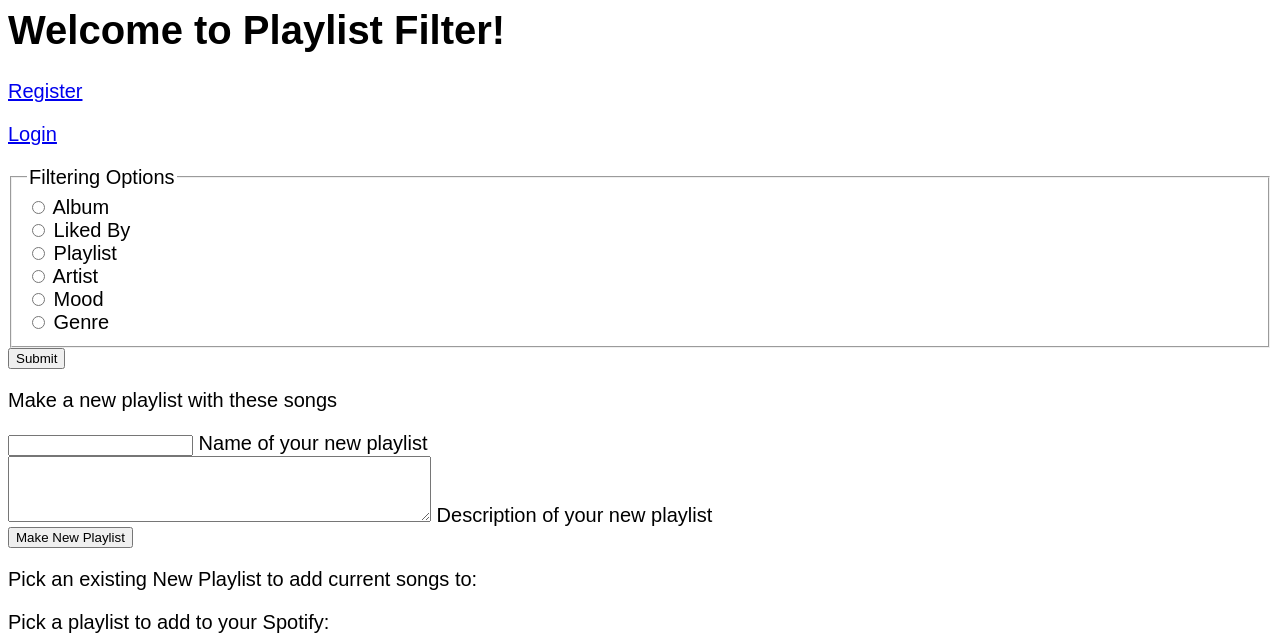
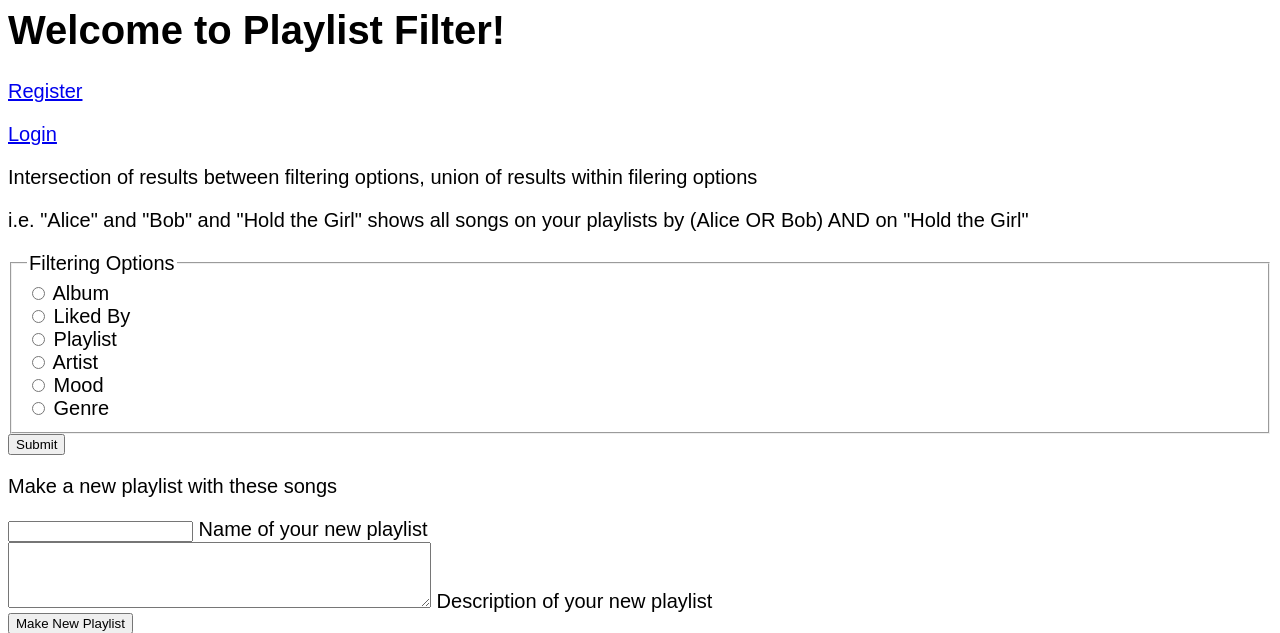
Before and after one commit to Aiko346/MusicDatabaseProj, a Flask app: page / in a window 1280 px wide. Shown: the top 633 px of the page. Run offline with Flask 2, Linux system fonts and the light colour scheme; parts of the project's set-up code (start-up, migrations or seed data) failed here and were passed over; some libraries are stand-ins or nearby versions.

Commit message:
Add to index.html.

```diff
--- a/templates/index.html
+++ b/templates/index.html
@@ -32,7 +32,8 @@
   <p><a href="get-data">Login</a></p>
   {% endif %}
 
-  <p></p>
+  <p>Intersection of results between filtering options, union of results within filering options</p>
+  <p>i.e. "Alice" and "Bob" and "Hold the Girl" shows all songs on your playlists by (Alice OR Bob) AND on "Hold the Girl"</p>
   <form method="POST" action="/" id="filtering-form">
     <fieldset>
       <legend>Filtering Options</legend>
```
